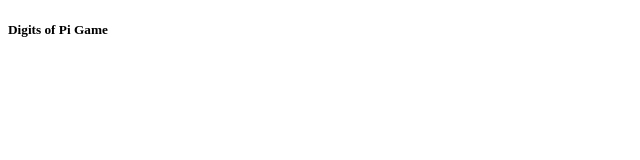
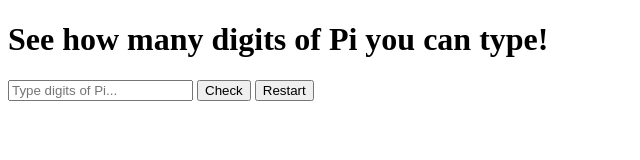
Before and after one commit to benjaminwang42/DigitsOfPi, a plain HTML site: page index.html in a window 1280 px wide. Shown: the whole page, without its empty margins (0-640 px from the left). Drawn offline with Linux system fonts and the light colour scheme.

Commit message:
Add functionality to check digits of pi

```diff
--- a/index.html
+++ b/index.html
@@ -7,14 +7,13 @@
     <link rel="stylesheet" href="style.css">
 </head>
 <body>
-    <div class="header-area">
-        <div class="container">
-            <div class="header">
-                <h5>Digits of Pi Game</h5>
-            </div>
-        </div>
+    <div id="piGame">
+        <h1>See how many digits of Pi you can type!</h1>
+        <input type="text" id="userInput" placeholder="Type digits of Pi...">
+        <button onclick="checkPi()">Check</button>
+        <button onclick="restartGame()">Restart</button>
+        <p id="result"></p>
     </div>
-
     <script src="main.js"></script>
 </body>
 </html>
--- a/main.js
+++ b/main.js
@@ -0,0 +1,27 @@
+const piDigits = "31415926535897932384626433832795";
+let currentIndex = 0;
+
+document.getElementById("userInput").addEventListener("input", checkPi);
+
+function checkPi() {
+    const userInput = document.getElementById("userInput").value;
+
+    if (userInput === piDigits.slice(0, userInput.length)) {
+        if (userInput.length === piDigits.length) {
+            document.getElementById("result").innerHTML = "Congratulations! You typed all the digits correctly!";
+            currentIndex = 0;
+        } else {
+            currentIndex = userInput.length;
+            document.getElementById("result").innerHTML = `Correct! Keep going.`;
+        }
+    } else {
+        document.getElementById("result").innerHTML = `Oops! Wrong digit. Game over. Correct digit was ${piDigits[currentIndex]}`;
+        currentIndex = 0;
+    }
+}
+
+function restartGame() {
+    currentIndex = 0;
+    document.getElementById("userInput").value = "";
+    document.getElementById("result").innerHTML = "";
+}
```
